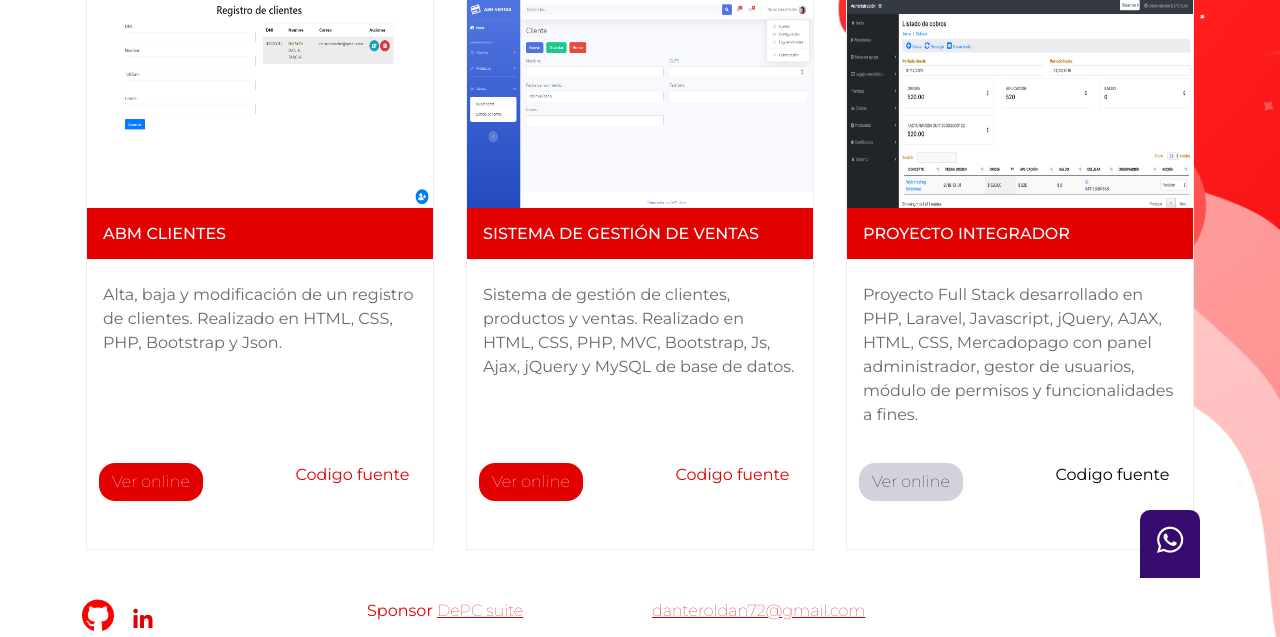
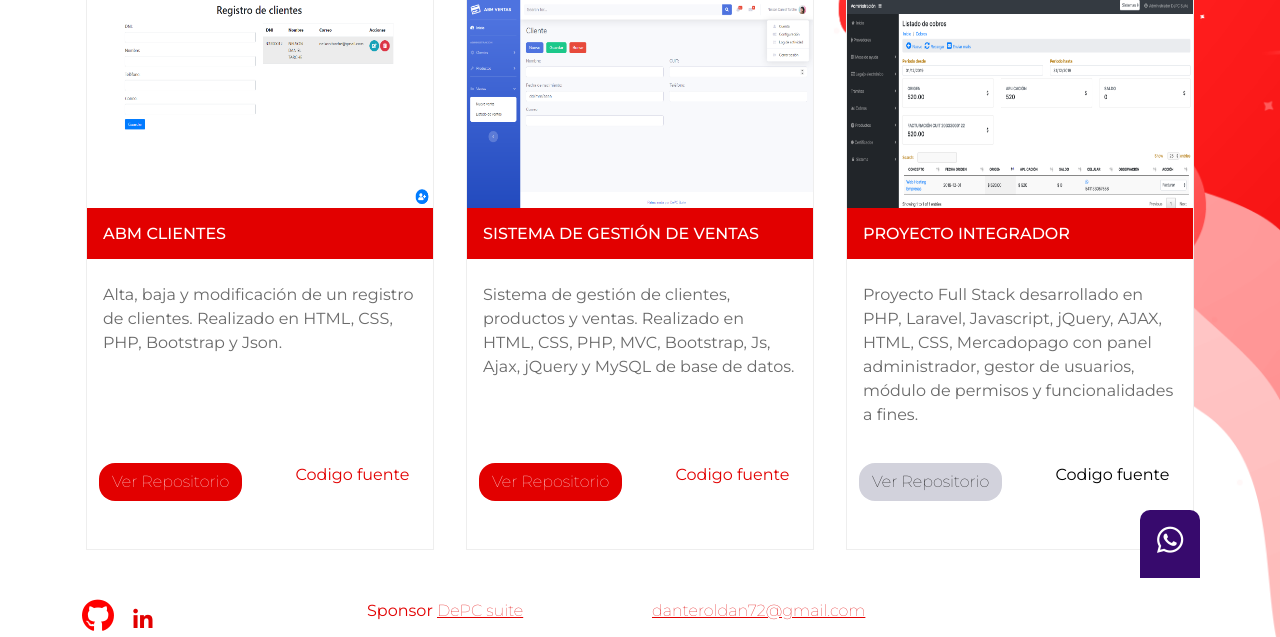
Before and after one commit to roldante05/portfolio, a PHP site: page /proyectos.php in a window 1280 px wide. Shown: the part 222-859 px from the top of the page. Run offline with PHP 8.4, Linux system fonts and the light colour scheme.

Commit message:
detalles de proyectos

```diff
--- a/css/estilos.css
+++ b/css/estilos.css
@@ -95,7 +95,7 @@ textarea {
   text-decoration: none;
 }
 
-.proyecto img {
+.proyecto img, iframe {
   height: 208px;
 }
 
--- a/proyectos.php
+++ b/proyectos.php
@@ -42,7 +42,7 @@ $pg = "proyectos"
                         PHP, Bootstrap y Json.</p>
                     <div class="row my-5">
                         <div class="col-6 ps-4">
-                            <a href="https://danterol.000webhostapp.com/abmclientes/" target="_blank" class="btn btn-rojo">Ver online</a>
+                            <a href="https://github.com/roldante05/php/tree/main/abmclientes" target="_blank" class="btn btn-rojo">Ver Repositorio</a>
                         </div>
                         <div class="col-6 text-center">
                             <a href="projects/fuente.txt" target="_blank">Codigo fuente</a>
@@ -62,7 +62,7 @@ $pg = "proyectos"
 
                     <div class="row my-5">
                         <div class="col-6 ps-4">
-                            <a href="projects/sistema_ventas/login.php" target="_blank" class="btn btn-rojo">Ver online</a>
+                            <a href="https://github.com/roldante05/php/tree/main/sistema_ventas" target="_blank" class="btn btn-rojo">Ver Repositorio</a>
                         </div>
                         <div class="col-6 text-center">
                             <a href="projects/sistema_ventas/fuente.txt" target="_blank">Codigo fuente</a>
@@ -81,7 +81,7 @@ $pg = "proyectos"
 
                     <div class="row my-5">
                         <div class="col-6 ps-4">
-                            <a href="" target="_blank" class="btn btn-rojo"  style=" pointer-events: none;  background-color: rgb(210, 210, 220); color:black !important; ">Ver online</a>
+                            <a href="" target="_blank" class="btn btn-rojo"  style=" pointer-events: none;  background-color: rgb(210, 210, 220); color:black !important; ">Ver Repositorio</a>
                         </div>
                         <div class="col-6 text-center">
                             <a href="" target="_blank" style="pointer-events: none;  color:black !important;" >Codigo fuente</a>
```
